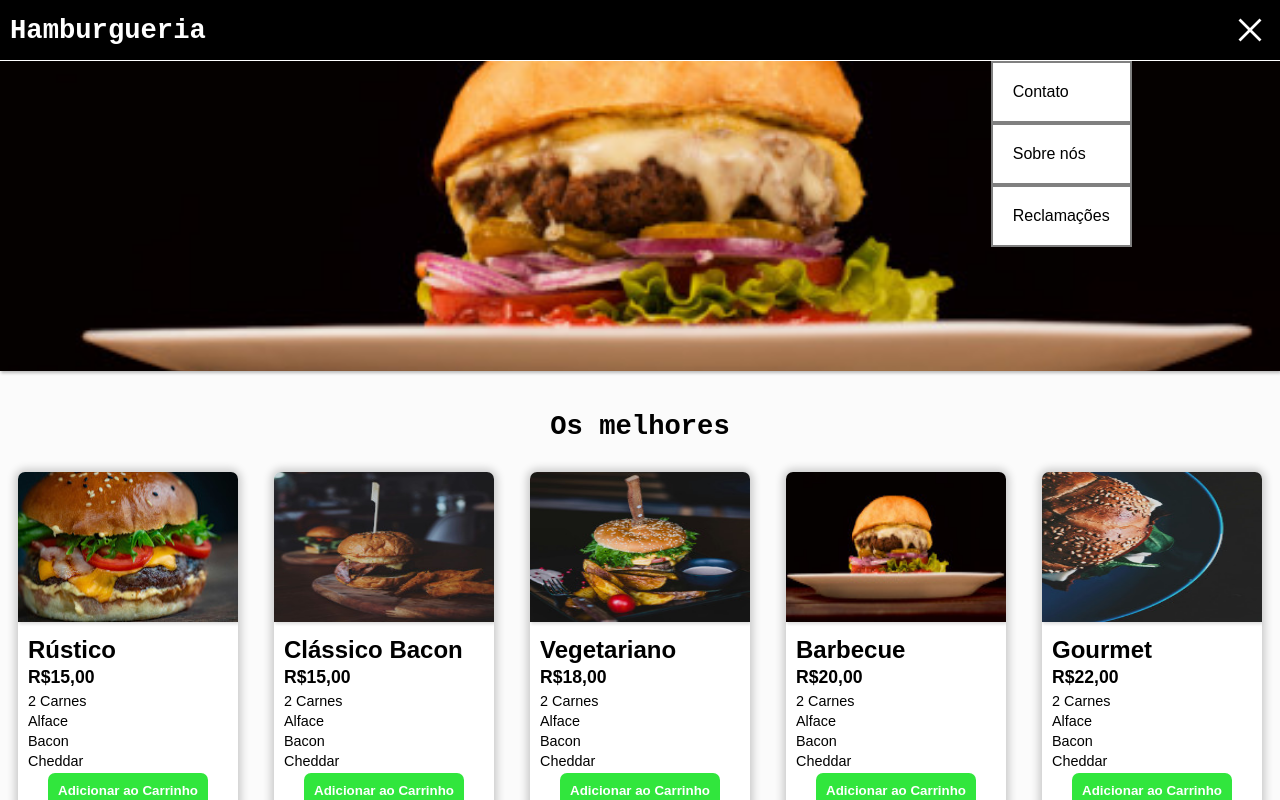
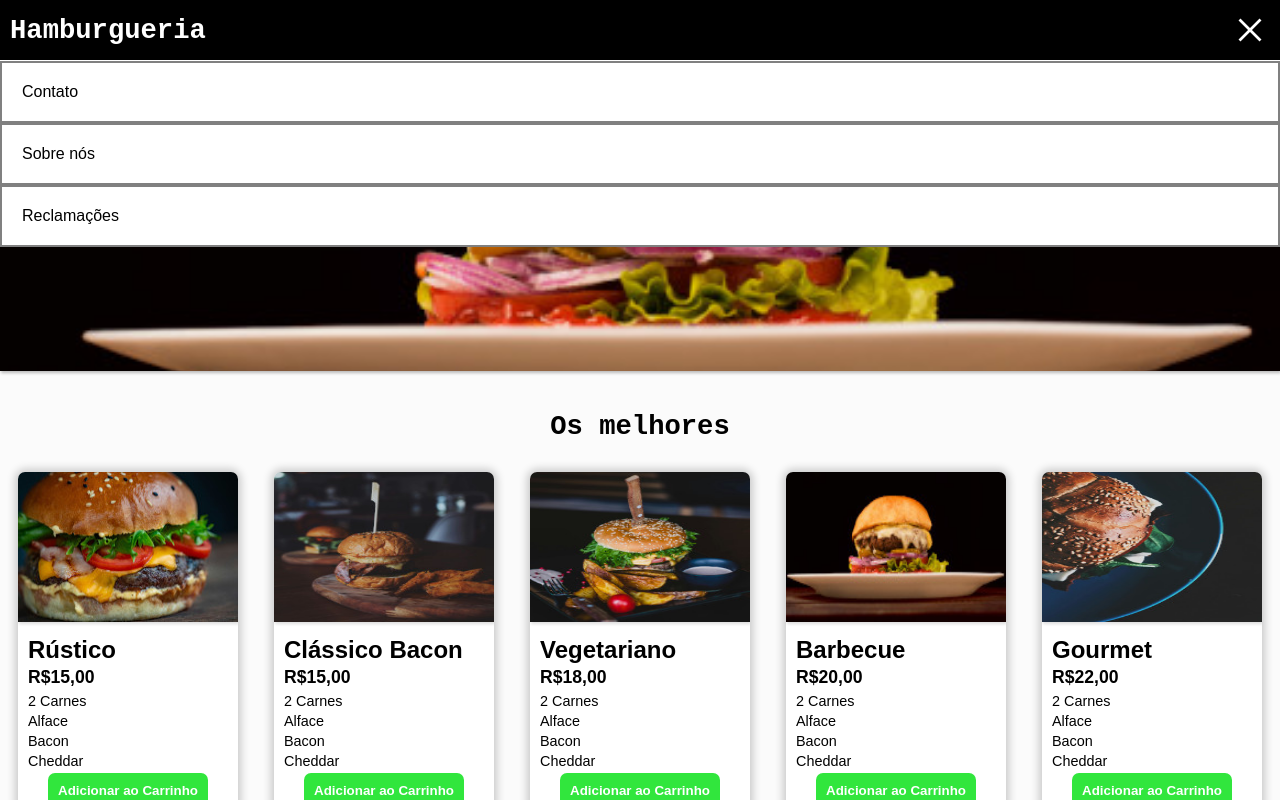
Before and after one commit to rafaellopesss/Projetos-ONLINE, a plain HTML site: page hamburgueria/index.html in a window 1280 px wide. Both pictures are taken after a click on the element "menu". Shown: the top 800 px of the page. Drawn offline with nearby package versions, Linux system fonts and the light colour scheme; a web font is replaced by a local one.

Commit message:
Update style.css

```diff
--- a/hamburgueria/style.css
+++ b/hamburgueria/style.css
@@ -81,7 +81,8 @@ div#banner > span {
     color: black;
     position: fixed;
     margin-top: 61px;
-    margin-left: 77.4%;
+    width: 100%;
+
 
 
 
```
